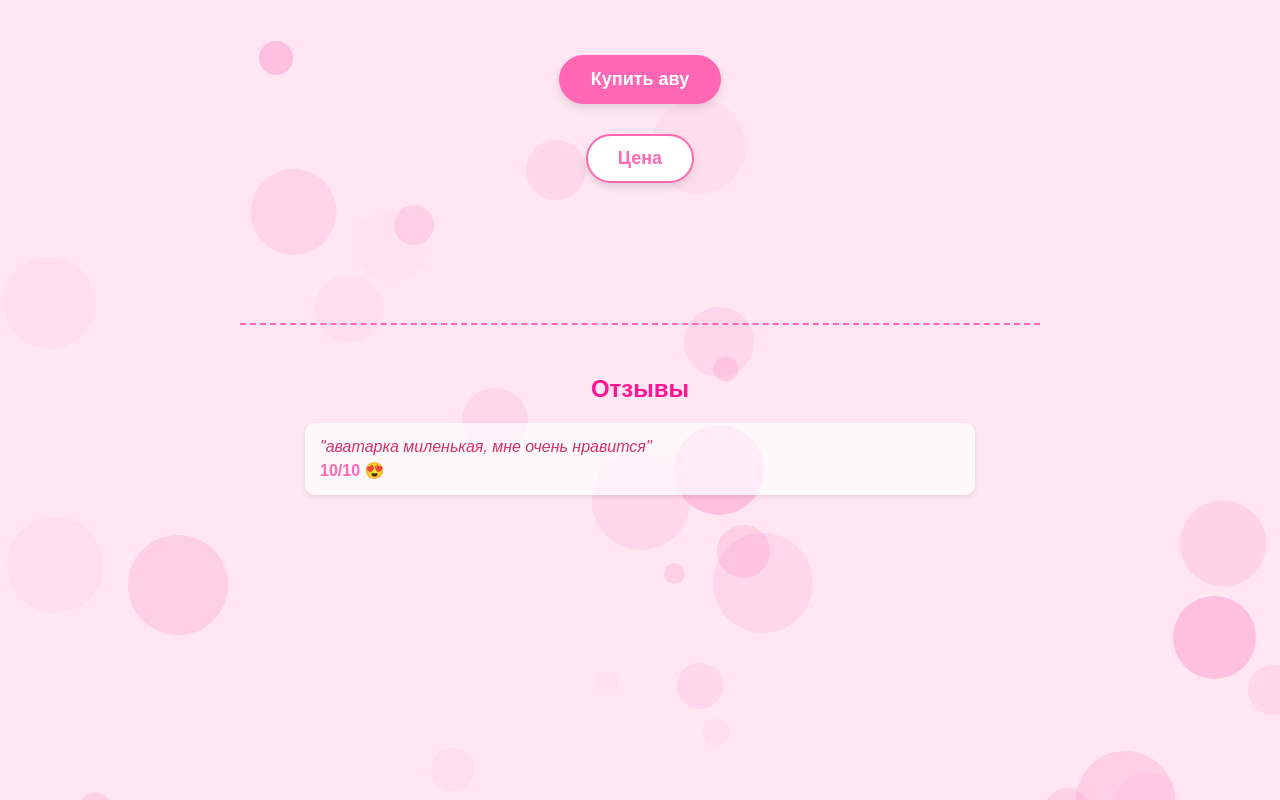
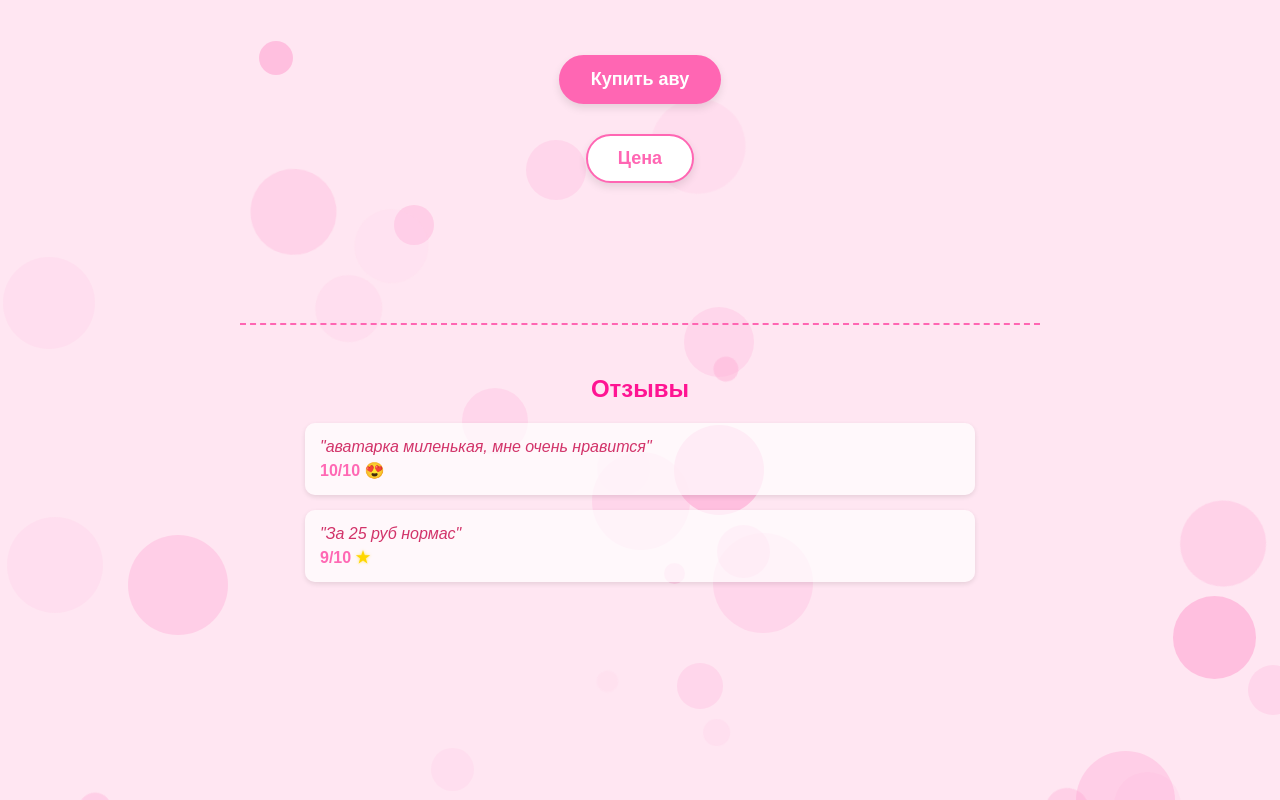
Before and after one commit to wrein77/wrein77.github.io, a plain HTML site: page index.html in a window 1280 px wide. Drawn offline with Linux system fonts and the light colour scheme.

Commit message:
Update index.html

```diff
--- a/index.html
+++ b/index.html
@@ -163,6 +163,11 @@
                 <div class="review-text">"аватарка миленькая, мне очень нравится"</div>
                 <div class="review-rating">10/10 <span class="heart">😍</span></div>
             </div>
+
+            <div class="review">
+                <div class="review-text">"За 25 руб нормас"</div>
+                <div class="review-rating">9/10 <span class="star">★</span></div>
+            </div>
         </div>
     </div>
 
```
